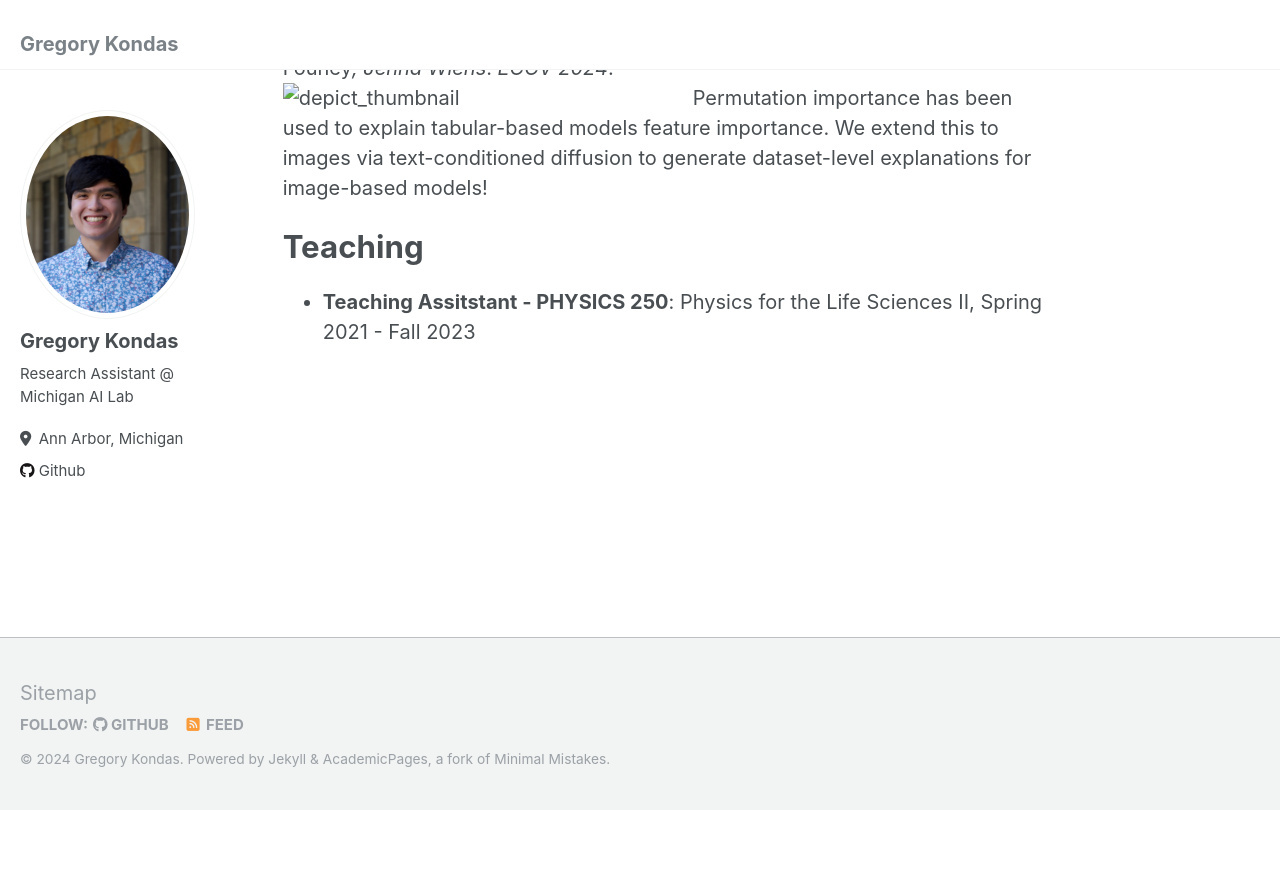
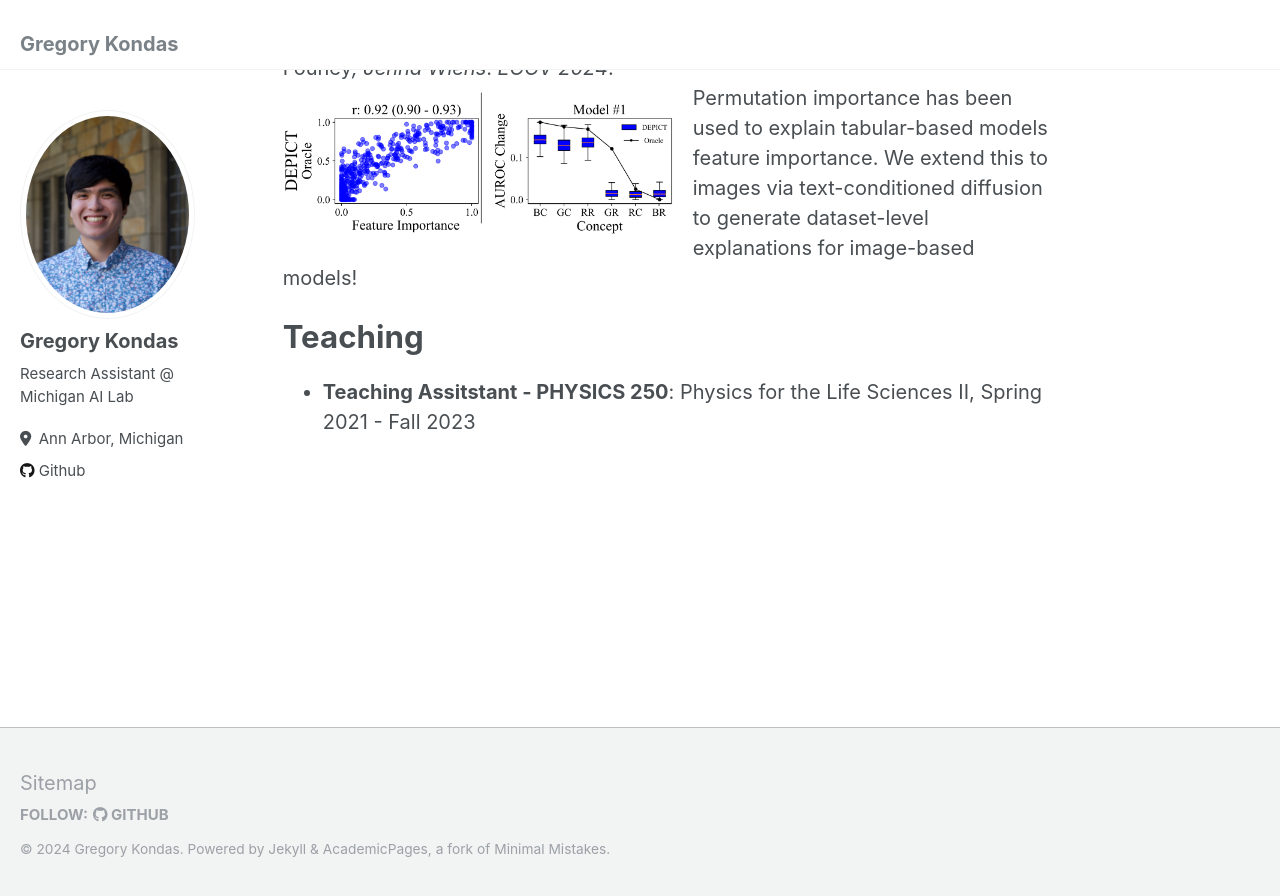
Before and after one commit to gkondas/gkondas.github.io, a Jekyll site: the page built from _pages/about.md, in a window 1280 px wide and 900 px high, scrolled down 1070 px. Shown: the top 896 px of the window. Built offline with Jekyll 4.4.1, drawn with Linux system fonts in a browser that asks for light colours; before the commit the page ends 1880 px from its top, so only the background shows below that.

Commit message:
next_draft

```diff
--- a/_config.yml
+++ b/_config.yml
@@ -107,7 +107,7 @@
       options:
         format           : "iso8601" # "iso8601" (default), "timestamp-seconds", "timestamp-milliseconds"
 atom_feed:
-  hide                   : false     # change to true to hide the RSS feed in the footer
+  hide                   : True     # change to true to hide the RSS feed in the footer
   path                   : # blank (default) uses feed.xml
 
 
```
Also changed, not shown: images/depict_thumbnail.png (added).
